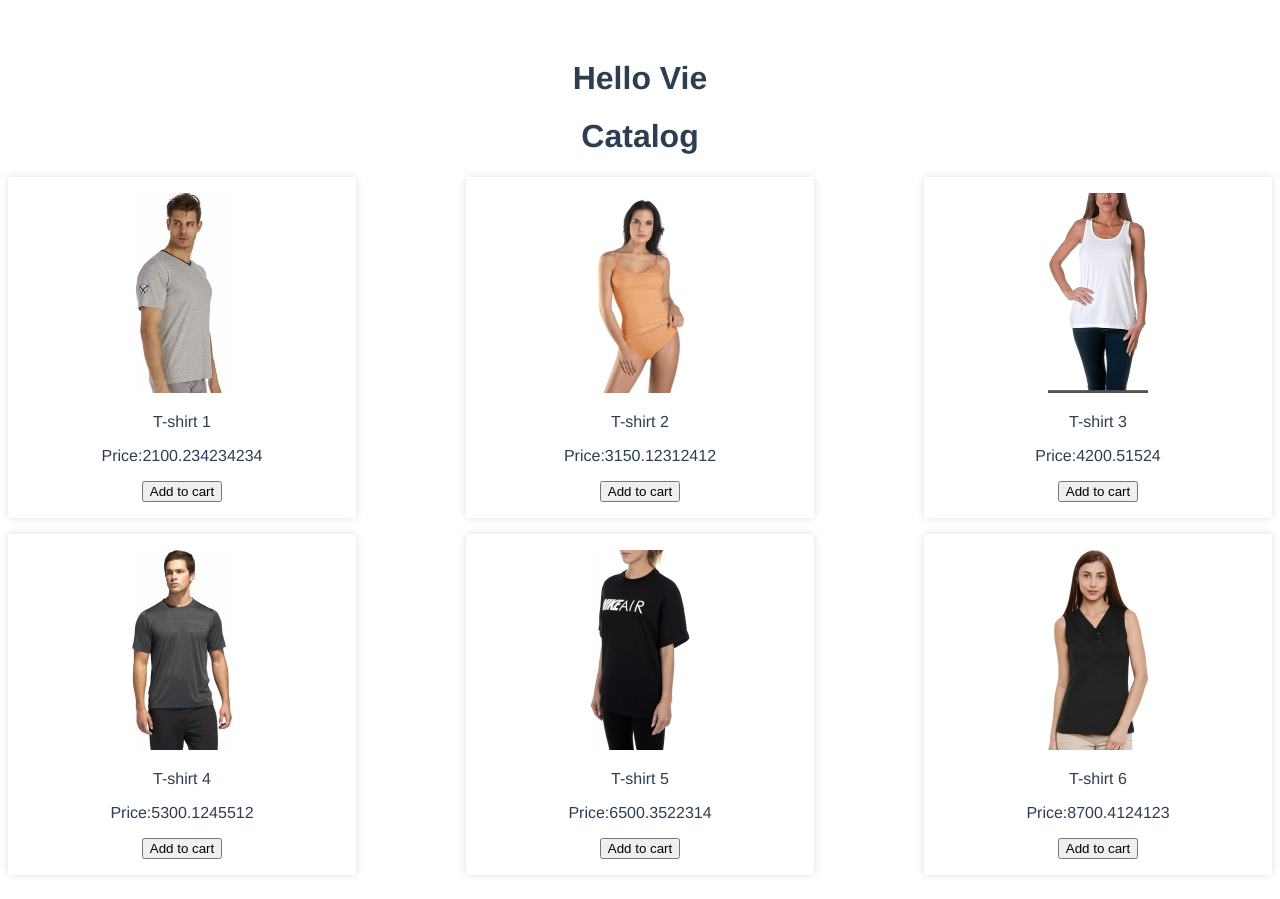
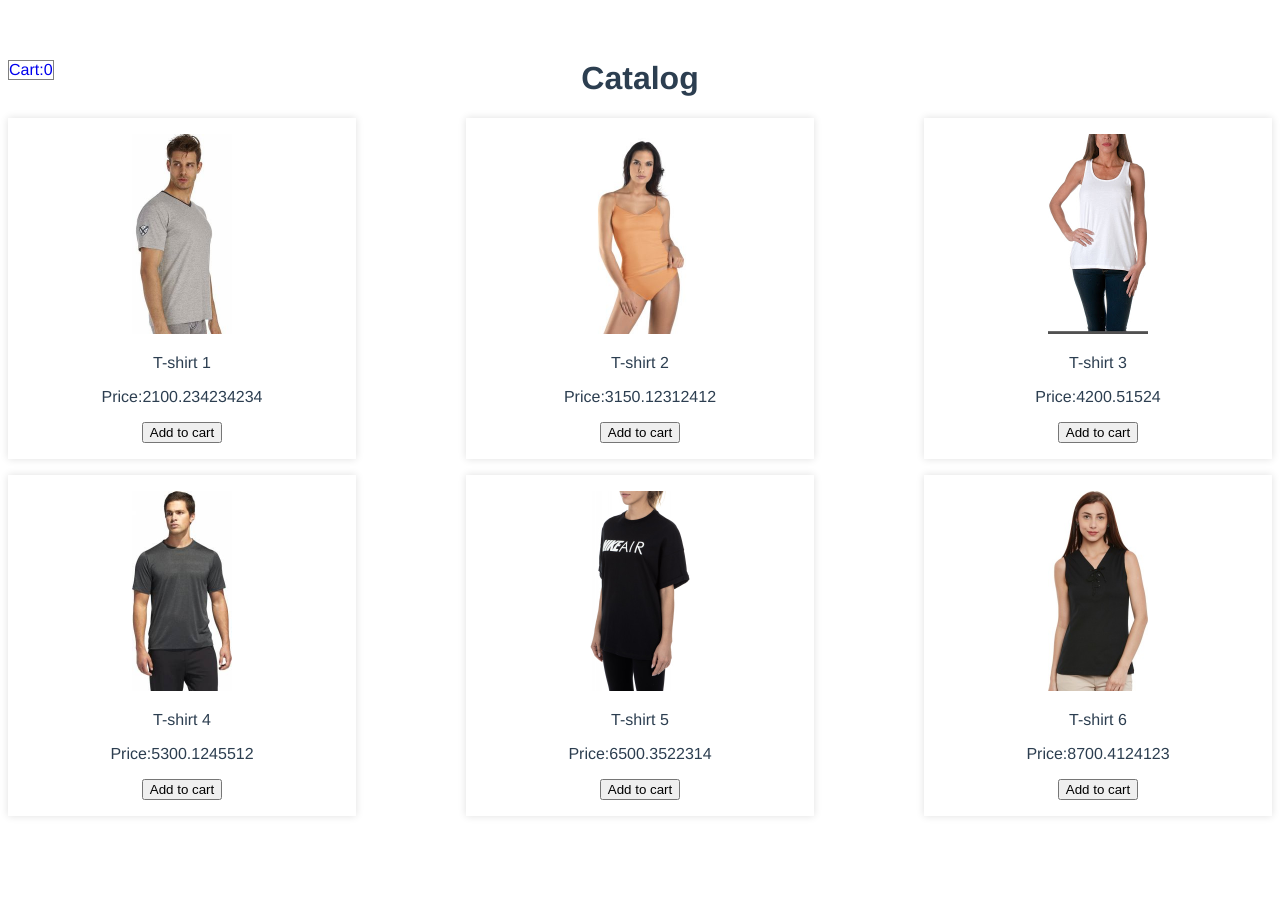
Before and after one commit to TatyanaKonina/vue, a Vue app: page / in a window 1280 px wide. After the commit the page ends 840 px from the top, so only its background shows below. Built offline with nearby package versions, Linux system fonts and the light colour scheme; data requests are answered from the project's data file.

Commit message:
add link to cart+cart on another page

```diff
--- a/package.json
+++ b/package.json
@@ -13,7 +13,7 @@
     "core-js": "^3.4.4",
     "material-design-icons-iconfont": "^5.0.1",
     "vue": "^2.6.10",
-    "vue-router": "^3.1.3",
+    "vue-router": "^3.4.9",
     "vuex": "3.5.1"
   },
   "devDependencies": {
--- a/src/App.vue
+++ b/src/App.vue
@@ -1,6 +1,6 @@
 <template>
 <div id ="app">
-  <h1>Hello Vie</h1>
+
   <v_main_wrapper/>
 
 </div>
--- a/src/components/v-catalog.vue
+++ b/src/components/v-catalog.vue
@@ -1,5 +1,9 @@
 <template>
     <div class = "v-catalog">
+        <router-link :to="{name : 'cart',params:{cart_data:CART}}">
+        <div class ="v-catalog__link_to_cart">Cart:{{CART.length}}</div>
+        </router-link>
+
     <h1> Catalog </h1>
         <div class="v-catalog__list">
             <v-catalog-item
@@ -30,7 +34,7 @@ export default {
     },
     computed:{
         ...mapGetters([
-            'PRODUCTS'
+            'PRODUCTS', 'CART'
         ]),
     },
     methods:{
@@ -57,6 +61,16 @@ export default {
         align-items:center;
 
     }
+    &__link_to_cart {
+        position : absolute;
+
+        top : 100 px;
+        right : 10 px;
+        padding : 16 px;
+
+        border : solid 1px grey;
+
+    }
 }
 
 </style>
--- a/src/components/v-main-wrapper.vue
+++ b/src/components/v-main-wrapper.vue
@@ -1,15 +1,12 @@
 <template>
 <div class ="v-main-wrapper">
+    <router-view></router-view>
 
-    <v-catalog />
+    <!-- <v-catalog />
     <v-cart
         v-if="CART.length"
         :cart_data="CART"
-
-
-
-
-    />
+    /> -->
 
 </div>
 
@@ -17,17 +14,17 @@
 
 <script>
 
-import vCatalog from './v-catalog.vue'
+// import vCatalog from './v-catalog.vue'
 
-import vCart from './v-cart'
+// import vCart from './v-cart'
 
 import {mapGetters} from 'vuex'
 
 export default {
     name: "v-main-wrapper",
-    components:{
-        vCatalog,vCart
-    },
+    // components:{
+    //     vCatalog,vCart
+    // },
     props :{
 
 
--- a/src/main.js
+++ b/src/main.js
@@ -2,6 +2,7 @@ import Vue from 'vue'
 import App from './App.vue'
 import store from './vuex/store'
 import './assets/styles/styles.scss'
+import router from "./router/router";
 
 
 
@@ -9,5 +10,6 @@ Vue.config.productionTip = false
 
 new Vue({
   render: h => h(App),
-  store
+  store,
+  router
 }).$mount('#app')
--- /dev/null
+++ b/src/router/router.js
@@ -0,0 +1,26 @@
+import Vue from 'vue'
+import Router from 'vue-router'
+
+import vCatalog from '../components/v-catalog.vue'
+import vCart from '../components/v-cart.vue'
+
+Vue.use(Router);
+
+let router = new Router({
+    routes:[
+        {
+            path :'/',
+            name : 'catalog',
+            component:vCatalog
+
+        },
+        {
+            path : '/cart',
+            name : 'cart',
+            component : vCart,
+            props : true
+        }
+    ]
+})
+
+export default router;
```
